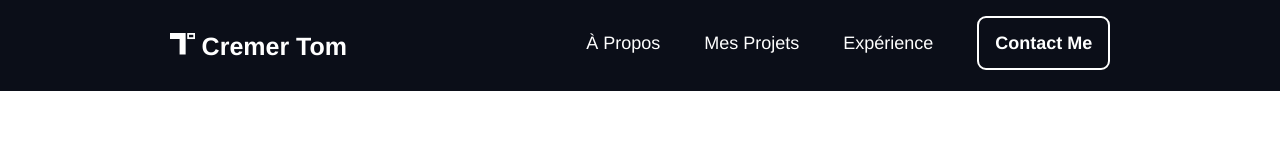
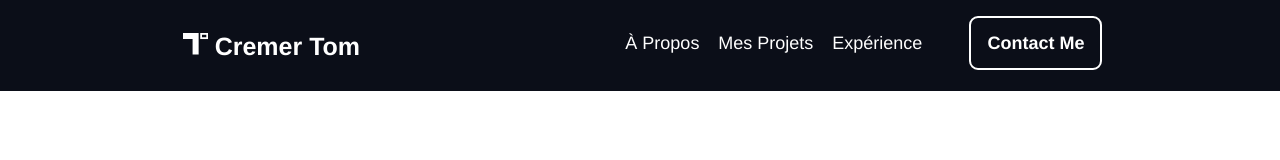
Before and after one commit to tom-cremer/site_cv, a website built with Parcel: page index.html in a window 1280 px wide. Built offline with nearby package versions, Linux system fonts and the light colour scheme.

Commit message:
✅ Header Fix

```diff
--- a/src/scss/main.scss
+++ b/src/scss/main.scss
@@ -31,13 +31,19 @@ body {
   }
 
   .menu-container {
+    width: 40%;
+
     .menu-list {
-      padding: 0;
+      display: flex;
+      justify-content: space-between;
+
       .menu-item {
-        display: inline;
-        margin-right: 40px;
+        &:nth-child(2),
+        &:nth-child(3) {
+          margin-left: 4%;
+        }
         &:last-child {
-          margin-right: auto;
+          margin-left: 10%;
         }
 
         .menu-links {
@@ -81,3 +87,10 @@ body {
 .cls-2 {
   fill: #fff;
 }
+
+
+@media screen and (min-width: 1500px) {
+  .menu-container {
+    width: 50%;
+  }
+}
```
